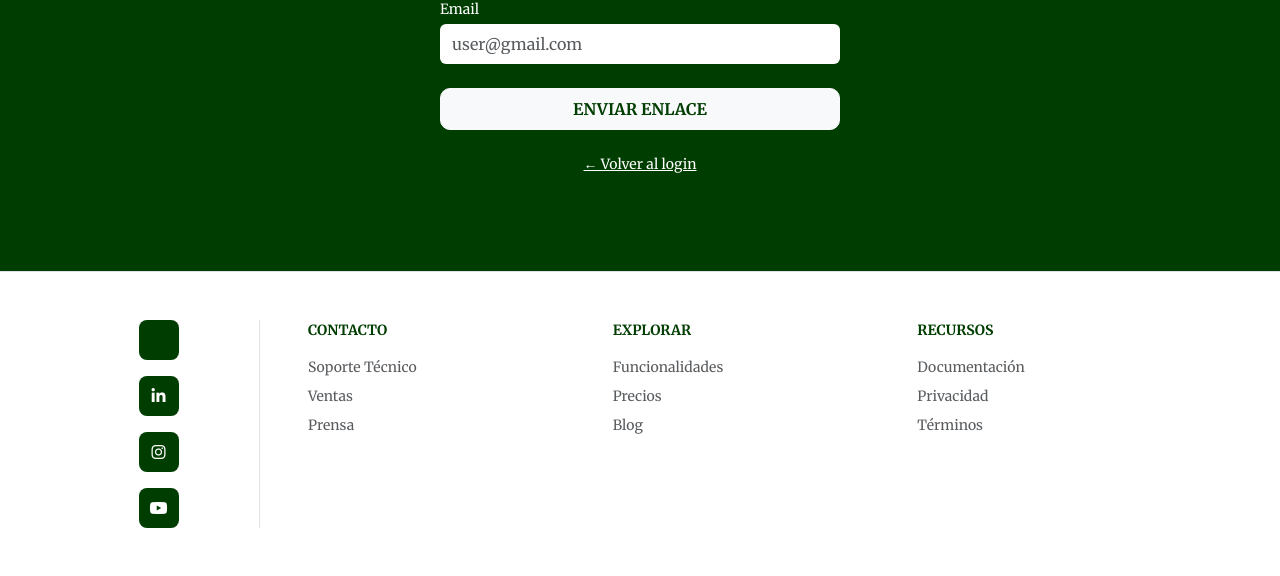
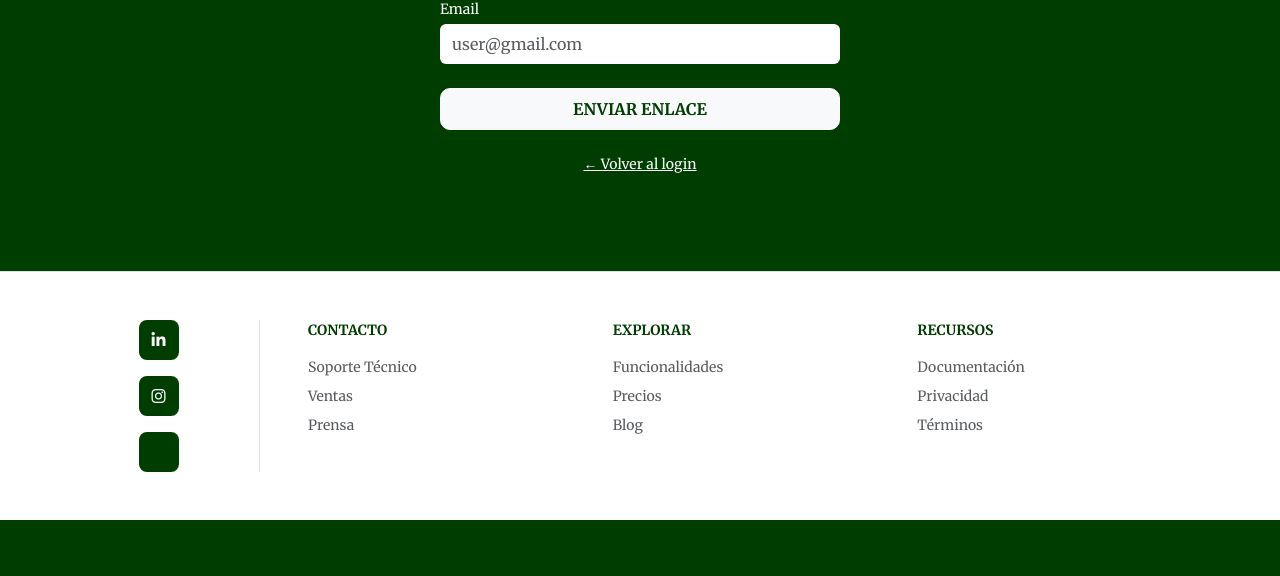
Before and after one commit to RaulGuiraoD/STOKKA, a Django app: page /olvide-password/ in a window 1280 px wide. Shown: the part 417-993 px from the top of the page. After the commit the page ends 937 px from the top, so only its background shows below. Run offline with Django 5.2, Linux system fonts and the light colour scheme.

Commit message:
Implementación enlaces X e Instragram, añadida foto nueva logo para pagina navegador

```diff
--- a/templates/layouts/base.html
+++ b/templates/layouts/base.html
@@ -10,6 +10,7 @@
     <link href="https://cdn.jsdelivr.net/npm/bootstrap@5.3.0/dist/css/bootstrap.min.css" rel="stylesheet">
     <link href="https://fonts.googleapis.com/css2?family=Merriweather:wght@300;400;700;900&display=swap" rel="stylesheet">
     <link rel="stylesheet" href="https://cdnjs.cloudflare.com/ajax/libs/font-awesome/6.4.2/css/all.min.css">
+    <link rel="icon" type="image/png" href="{% static 'assets/Logo_Stokka3.png' %}">
 
     <link rel="stylesheet" href="{% static 'css/estilos.css' %}">
     <link rel="stylesheet" href="{% static 'css/dashboard.css' %}">
--- a/templates/layouts/base_auth.html
+++ b/templates/layouts/base_auth.html
@@ -11,6 +11,7 @@
     <link href="https://cdn.jsdelivr.net/npm/bootstrap@5.3.2/dist/css/bootstrap.min.css" rel="stylesheet">
     <link rel="stylesheet" href="https://cdnjs.cloudflare.com/ajax/libs/font-awesome/6.4.2/css/all.min.css">
     <link rel="stylesheet" href="{% static 'css/estilos.css' %}">
+    <link rel="icon" type="image/png" href="{% static 'assets/Logo_Stokka3.png' %}">
 </head>
 
 <body class="d-flex flex-column h-100">
@@ -28,12 +29,16 @@
         <div class="container">
             <div class="row g-4 align-items-start">
                 <div class="col-md-2 border-end d-flex flex-md-column flex-row justify-content-center align-items-center gap-3 pe-md-4">
-                    <a href="#" class="btn bg-stokka text-white rounded-3 social-btn-fix"><i class="fa-brands fa-x-twitter"></i></a>
                     <a href="{% url 'linkedin_team' %}" class="btn bg-stokka text-white rounded-3 social-btn-fix">
                         <i class="fa-brands fa-linkedin-in"></i>
                     </a>
-                    <a href="#" class="btn bg-stokka text-white rounded-3 social-btn-fix"><i class="fa-brands fa-instagram"></i></a>
-                    <a href="#" class="btn bg-stokka text-white rounded-3 social-btn-fix"><i class="fa-brands fa-youtube"></i></a>
+                    <a href="https://www.instagram.com/stokka_inc/" target="_blank" rel="noopener noreferrer" class="btn bg-stokka text-white rounded-3 social-btn-fix" title="Instagram STOKKA">
+                        <i class="fa-brands fa-instagram"></i>
+                    </a>
+
+                    <a href="https://x.com/Stokka_Inc" target="_blank" rel="noopener noreferrer" class="btn bg-stokka text-white rounded-3 social-btn-fix" title="X (Twitter) STOKKA">
+                        <i class="fa-brands fa-x-twitter"></i>
+                    </a>
                 </div>
 
                 <div class="col-md-10 ps-md-5">
```
Also changed, not shown: static/assets/Logo_Stokka3.png (added).
